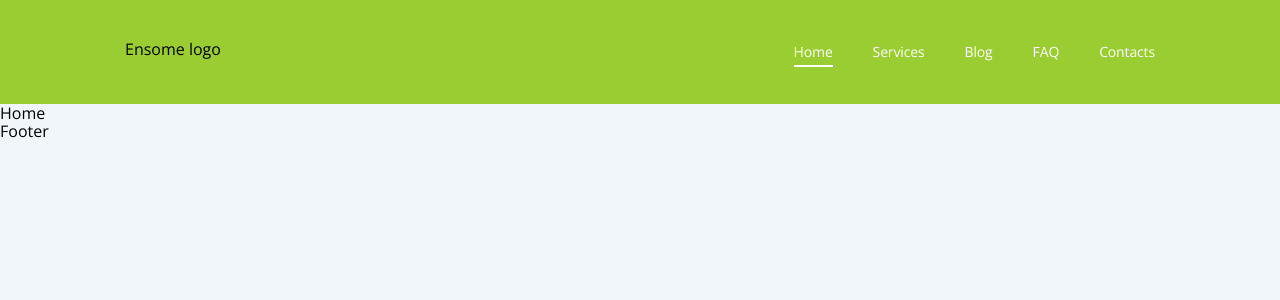
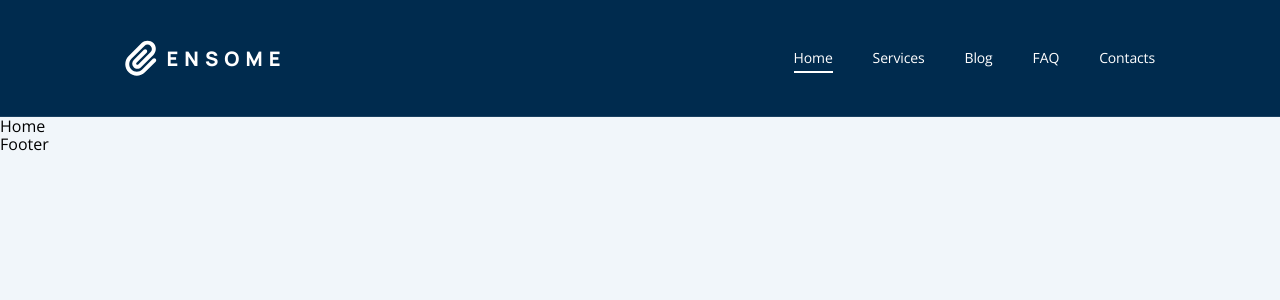
Before and after one commit to zborecki/ensome-v2, a React (Create React App) app: page / in a window 1280 px wide. Shown: the top 300 px of the page. Built offline with nearby package versions, Linux system fonts and the light colour scheme.

Commit message:
feature/2: logo

```diff
--- a/package.json
+++ b/package.json
@@ -4,6 +4,7 @@
   "private": true,
   "dependencies": {
     "@fortawesome/fontawesome-svg-core": "^6.2.1",
+    "@fortawesome/free-regular-svg-icons": "^6.2.1",
     "@fortawesome/free-solid-svg-icons": "^6.2.1",
     "@fortawesome/react-fontawesome": "^0.2.0",
     "normalize.css": "^8.0.1",
--- a/src/components/Header/header.style.tsx
+++ b/src/components/Header/header.style.tsx
@@ -1,7 +1,8 @@
 import styled from 'styled-components';
 
 export const HeaderRoot = styled.header`
-  background: yellowgreen; // ${({ theme: { header } }) => header.background};
+  background: ${({ theme: { header } }) => header.background};
+  border-bottom: 1px solid ${({ theme: { header } }) => header.border};
 
   .header {
     &__navigation {
@@ -47,6 +48,7 @@ export const HeaderRoot = styled.header`
       display: flex;
       padding: 40px;
       justify-content: space-between;
+      align-items: center;
     }
   }
 `;
--- a/src/components/Header/index.tsx
+++ b/src/components/Header/index.tsx
@@ -4,6 +4,7 @@ import { Wrapper } from '../styled.components';
 import { HeaderRoot } from './header.style';
 import dictionary from '../../data/dictionary';
 import { links } from '../../data/variables';
+import Logo from '../Logo';
 
 const { navigation } = dictionary;
 const navigationItems: LinkType[] = [
@@ -32,7 +33,7 @@ const navigationItems: LinkType[] = [
 const Header = (): JSX.Element => (
   <HeaderRoot className="header">
     <Wrapper className="header__wrapper">
-      <div>Ensome logo</div>
+      <Logo className="header__logo" />
       <nav className="header__navigation">
         <ul className="navigation__list">
           {
--- /dev/null
+++ b/src/components/Logo/index.tsx
@@ -0,0 +1,26 @@
+import { FontAwesomeIcon } from '@fortawesome/react-fontawesome';
+import { faPaperclip } from '@fortawesome/free-solid-svg-icons';
+import { useTheme } from 'styled-components';
+import { BaseProps } from '../../types/props';
+import dictionary from '../../data/dictionary';
+import { LogoRoot } from './logo.style';
+
+const { logo: { companyName } } = dictionary;
+
+const Logo = ({ className }: BaseProps): JSX.Element => {
+  const { logo } = useTheme();
+
+  return (
+    <LogoRoot className={`${className} logo`}>
+      <FontAwesomeIcon
+        className="logo__icon"
+        icon={faPaperclip}
+        fontSize="36px"
+        color={logo.color}
+      />
+      <span className="logo__companyName">{ companyName }</span>
+    </LogoRoot>
+  );
+};
+
+export default Logo;
--- /dev/null
+++ b/src/components/Logo/logo.style.tsx
@@ -0,0 +1,18 @@
+import styled from 'styled-components';
+
+export const LogoRoot = styled.div`
+  display: flex;
+  align-items: center;
+  gap: 10px;
+
+  .logo {
+    &__companyName {
+      text-transform: uppercase;
+      font-family: 'Manrope', sans-serif;
+      font-size: 20px;
+      font-weight: 800;
+      letter-spacing: 0.3em;
+      color: ${({ theme: { logo } }) => logo.color};
+    }
+  }
+`;
--- a/src/data/dictionary.ts
+++ b/src/data/dictionary.ts
@@ -1,4 +1,7 @@
 export default {
+  logo: {
+    companyName: 'Ensome'
+  },
   navigation: {
     home: 'Home',
     services: 'Services',
--- a/src/theme/index.tsx
+++ b/src/theme/index.tsx
@@ -6,6 +6,7 @@ const { headline } = typography;
 
 const colors: ColorsType = {
   aliceBlue: '#F1F6FA',
+  indigo: '#194060',
   prussianBlue: '#002B4E',
   white: '#FFFFFF'
 };
@@ -22,7 +23,11 @@ export default {
   },
   header: {
     background: colors.prussianBlue,
+    border: colors.indigo,
     color: colors.white,
     font: headline['h7-medium']
+  },
+  logo: {
+    color: colors.white
   }
 } as DefaultTheme;
--- a/theme.d.ts
+++ b/theme.d.ts
@@ -1,11 +1,15 @@
 import 'styled-components';
-import { BaseThemeType, CommonThemeType, TypographyType } from './src/types/common';
+import {
+  BaseThemeType, ColorThemeType, CommonThemeType, TypographyType
+} from './src/types/common';
 
 declare module 'styled-components' {
   export interface DefaultTheme {
-    common: CommonThemeType;
+    common: CommonThemeType,
     header: BaseThemeType & {
       font: TypographyType
-    };
+      border: string;
+    },
+    logo: ColorThemeType
   }
 }
```
Also changed, not shown: src/types/common.ts (+6 -4 lines), 1 other file (tests, documents, lock files or other folders).
